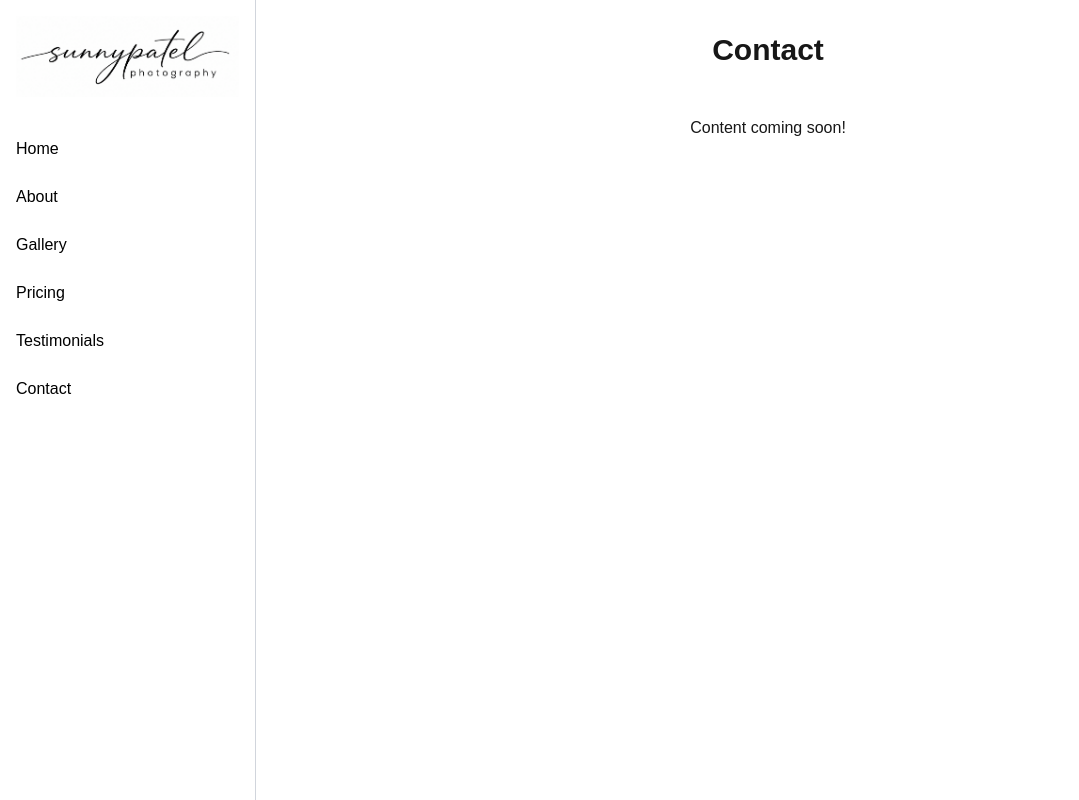
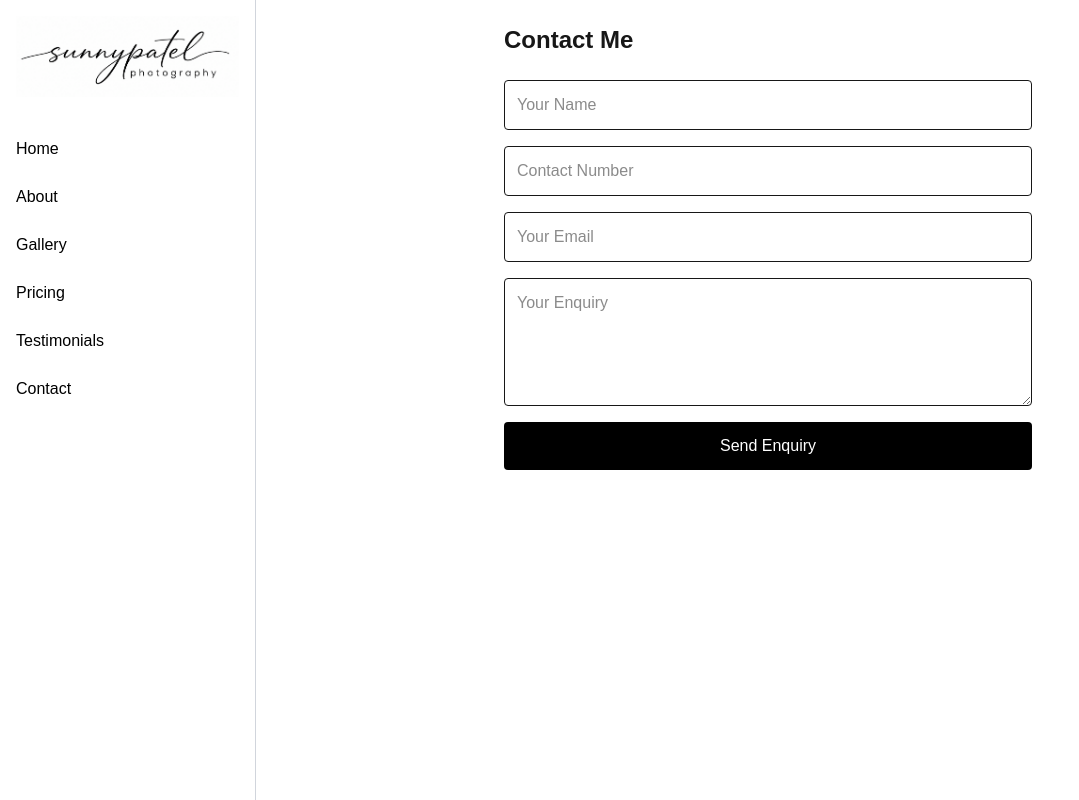
Before and after one commit to sunnypatel93/sunnypatelphotography, a Next.js app: page /contact in a window 1280 px wide. Shown: the whole page, without its empty margins (0-1079 px from the left). Built offline with nearby package versions, Linux system fonts and the light colour scheme.

Commit message:
Add contact form with email integration

```diff
--- /dev/null
+++ b/app/api/contact/route.ts
@@ -0,0 +1,28 @@
+import { Resend } from "resend";
+
+const resend = new Resend(process.env.RESEND_API_KEY);
+
+export async function POST(req: Request) {
+  const body = await req.json();
+
+  const { name, phone, email, message } = body;
+
+  try {
+    await resend.emails.send({
+      from: "Sunny Patel Photography <contact@sunnypatelphotography.com>",
+      to: "contact@sunnypatelphotography.com",
+      replyTo: email,
+      subject: `New Enquiry from ${name}`,
+      html: `
+    <p><strong>Name:</strong> ${name}</p>
+    <p><strong>Phone:</strong> ${phone}</p>
+    <p><strong>Email:</strong> ${email}</p>
+    <p><strong>Message:</strong> ${message}</p>
+  `,
+    });
+
+    return Response.json({ success: true });
+  } catch (error) {
+    return Response.json({ success: false, error });
+  }
+}
--- a/app/contact/page.tsx
+++ b/app/contact/page.tsx
@@ -1,14 +1,56 @@
-export default function Page() {
+"use client";
+
+import { useState } from "react";
+
+export default function ContactPage() {
+  const [loading, setLoading] = useState(false);
+
+  const handleSubmit = async (e: any) => {
+    e.preventDefault();
+    setLoading(true);
+
+    const formData = new FormData(e.target);
+
+    const data = {
+      name: formData.get("name"),
+      phone: formData.get("phone"),
+      email: formData.get("email"),
+      message: formData.get("message"),
+    };
+
+    const res = await fetch("/api/contact", {
+      method: "POST",
+      body: JSON.stringify(data),
+    });
+
+    const result = await res.json();
+
+    if (result.success) {
+      alert("Enquiry sent!");
+    } else {
+      alert("Something went wrong");
+    }
+
+    setLoading(false);
+  };
+
   return (
-    <main className="min-h-screen pt-4 px-4">
-      <div className="w-full max-w-4xl mx-auto text-center">
-        <h1 className="text-xl md:text-3xl font-semibold mt-4">
-          Contact
-        </h1>
+    <div className="max-w-xl mx-auto p-6">
+      <h1 className="text-2xl font-semibold mb-6">Contact Me</h1>
 
-        <br /> <br />
-        Content coming soon!
-      </div>
-    </main>
+      <form onSubmit={handleSubmit} className="flex flex-col gap-4">
+        <input name="name" placeholder="Your Name" className="border p-3 rounded" required />
+        <input name="phone" placeholder="Contact Number" className="border p-3 rounded" />
+        <input name="email" type="email" placeholder="Your Email" className="border p-3 rounded" required />
+        <textarea name="message" placeholder="Your Enquiry" className="border p-3 rounded h-32" required />
+
+        <button
+          type="submit"
+          className="bg-black text-white py-3 rounded hover:bg-gray-800"
+        >
+          {loading ? "Sending..." : "Send Enquiry"}
+        </button>
+      </form>
+    </div>
   );
 }
--- a/package.json
+++ b/package.json
@@ -11,7 +11,8 @@
   "dependencies": {
     "next": "16.2.1",
     "react": "19.2.4",
-    "react-dom": "19.2.4"
+    "react-dom": "19.2.4",
+    "resend": "^6.12.2"
   },
   "devDependencies": {
     "@tailwindcss/postcss": "^4",
```
Also changed, not shown: 1 other file (tests, documents, lock files or other folders).
